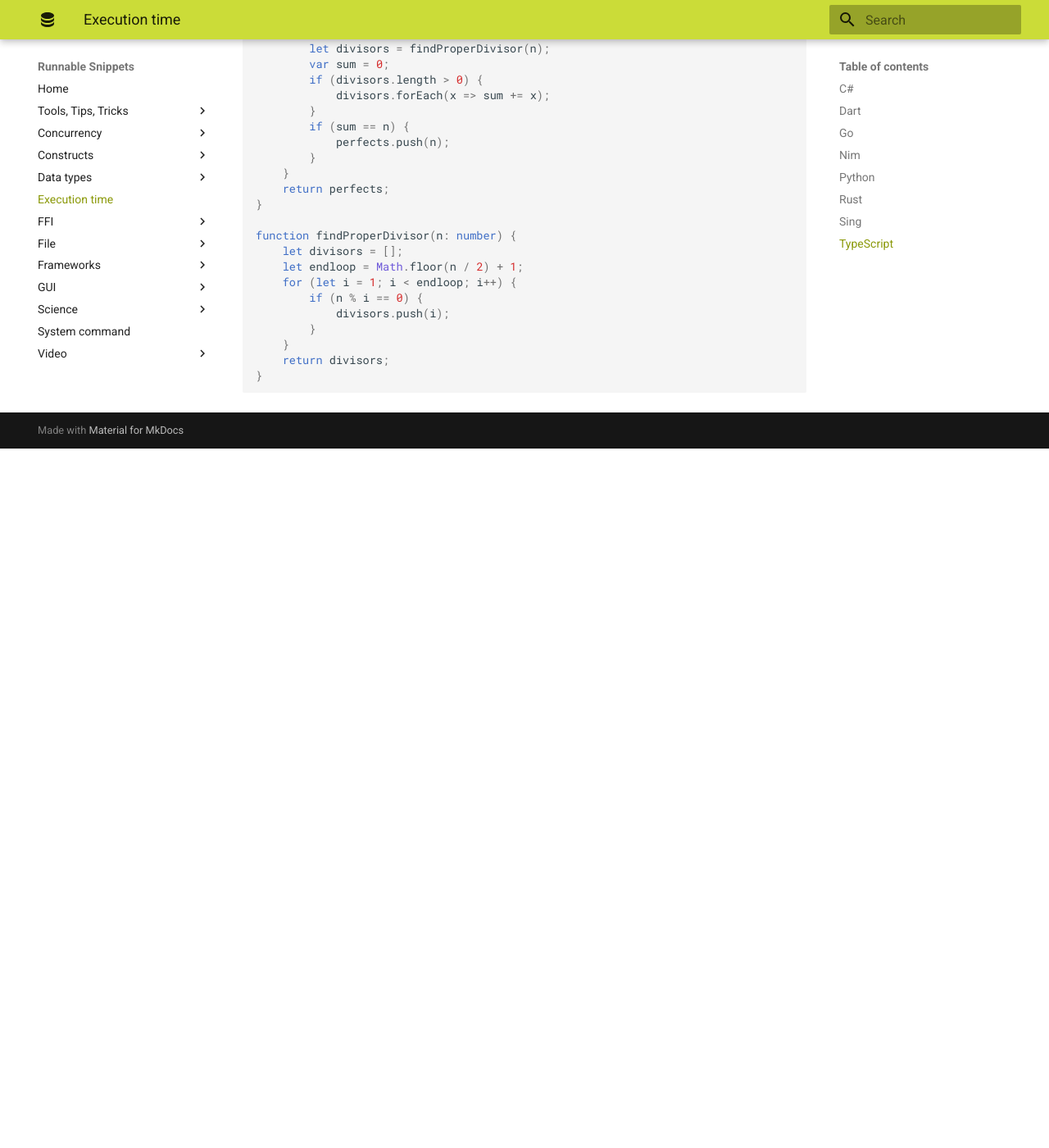
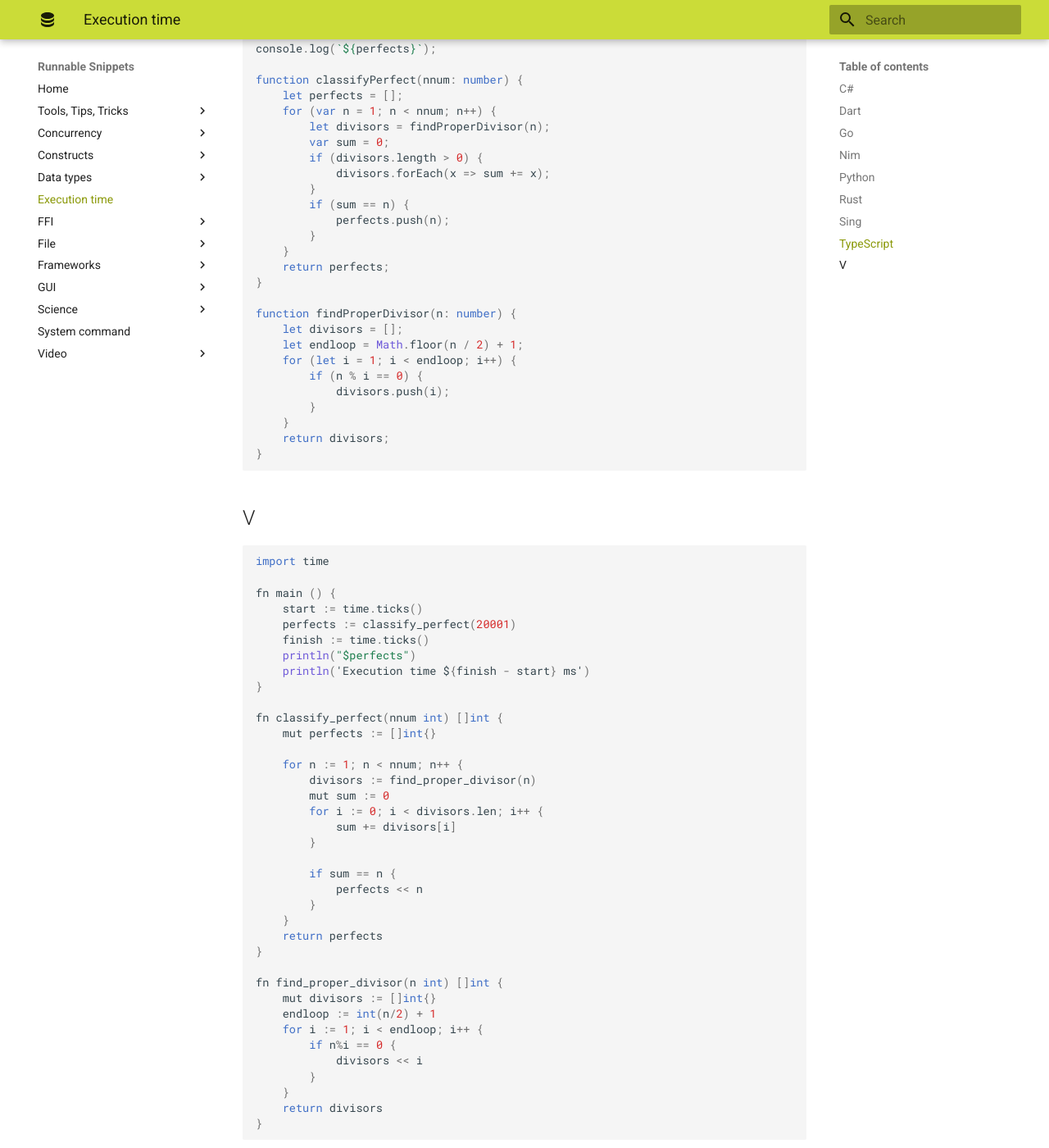
Before and after one commit to wegmarken2006/snippets_src, an MkDocs documentation site: the page built from docs/Execution time.md, in a window 1280 px wide and 1400 px high, scrolled down 6171 px. Shown: the whole window at 82% size. Built offline with MkDocs 1.6.1 and Material for MkDocs 9.7.7, drawn with Linux system fonts in a browser that asks for light colours; before the commit the page ends 6718 px from its top, so only the background shows below that; some of the changed text lies outside the part shown.

````diff
--- a/docs/Execution time.md
+++ b/docs/Execution time.md
@@ -251,7 +251,6 @@ fn find_proper_divisors(n: i32) -> Vec<i32> {
 
 ## Sing
 ```rust
-
 requires "sio";
 requires "sys";
 
@@ -259,13 +258,15 @@ public fn singmain(argv [*]string) i32
 {
 
     let now = sys.clock(); //START MEASURE
-    var perfects = *classify_perfect(20001);
+    let perfects = classify_perfect(20001);
     let  new_now = sys.clock();  //END MEASURE
     let diff = sys.clocksDiff(now, new_now); //microseconds
 
     sio.print("\n\r");
-    for (i in 0:perfects.size()) {
-        sio.print(string(perfects[i]) + ", ");
+    if (perfects != null) {
+        for (i in 0:perfects.size()) {
+            sio.print(string((*perfects)[i]) + ", ");
+        }
     }
     sio.print("\n\rElapsed: " + string(diff) + " us");
 
@@ -275,15 +276,18 @@ public fn singmain(argv [*]string) i32
 fn classify_perfect(num i32)  *[*]i32 {
     var perfects [*]i32;
     for (n in 1:num) {
-        var divisors = *find_proper_divisors(n);
+        let divisors = find_proper_divisors(n);
 
         // list_sum
-        var sum = 0;
-        for (j in 0:divisors.size()) {
-            sum = sum + divisors[j];
-        }
-        if (sum == n) {
-            perfects.push_back(n);
+        //      mandatory pointer check
+        if (divisors != null) {
+            var sum = 0;
+            for (j in 0:divisors.size()) {
+                sum = sum + (*divisors)[j];
+            }
+            if (sum == n) {
+                perfects.push_back(n);
+            }
         }
     }
     return (&perfects);
@@ -334,3 +338,44 @@ function findProperDivisor(n: number) {
     return divisors;
 }
 ```
+
+## V
+```Go
+import time
+
+fn main () {
+	start := time.ticks()
+	perfects := classify_perfect(20001)
+	finish := time.ticks()
+    println("$perfects")
+	println('Execution time ${finish - start} ms')
+}
+
+fn classify_perfect(nnum int) []int {
+	mut perfects := []int{}
+
+	for n := 1; n < nnum; n++ {
+        divisors := find_proper_divisor(n)
+        mut sum := 0
+        for i := 0; i < divisors.len; i++ {
+            sum += divisors[i]
+        }
+
+        if sum == n {
+            perfects << n
+        }
+    }
+	return perfects
+}
+
+fn find_proper_divisor(n int) []int {
+    mut divisors := []int{}
+    endloop := int(n/2) + 1
+    for i := 1; i < endloop; i++ {
+        if n%i == 0 {
+            divisors << i
+        }
+    }
+    return divisors
+}
+```
````
Also changed, not shown: docs/CSV.md (+36 -0 lines), docs/List.md (+36 -0 lines), docs/System command.md (+12 -9 lines), docs/Write & Read lines.md (+16 -0 lines), docs/index.md (+2 -1 lines).
